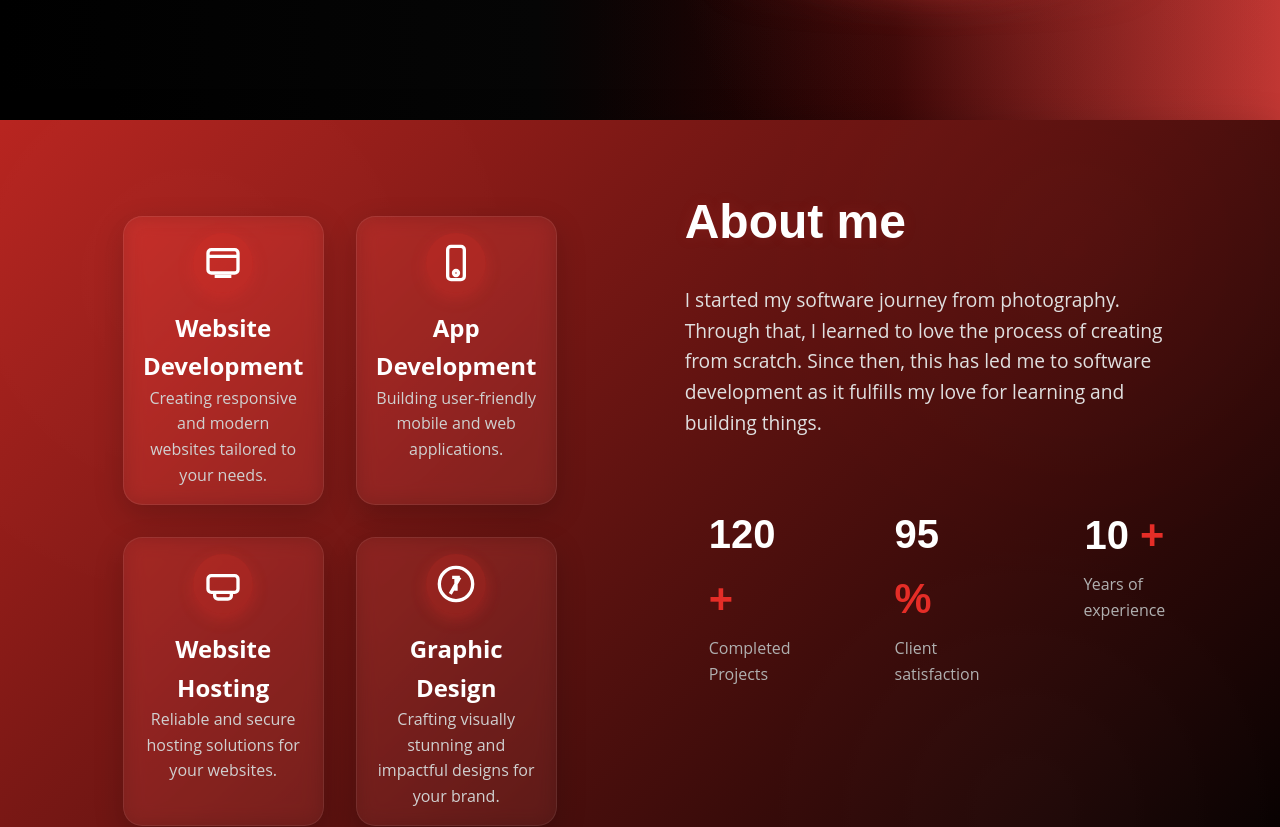
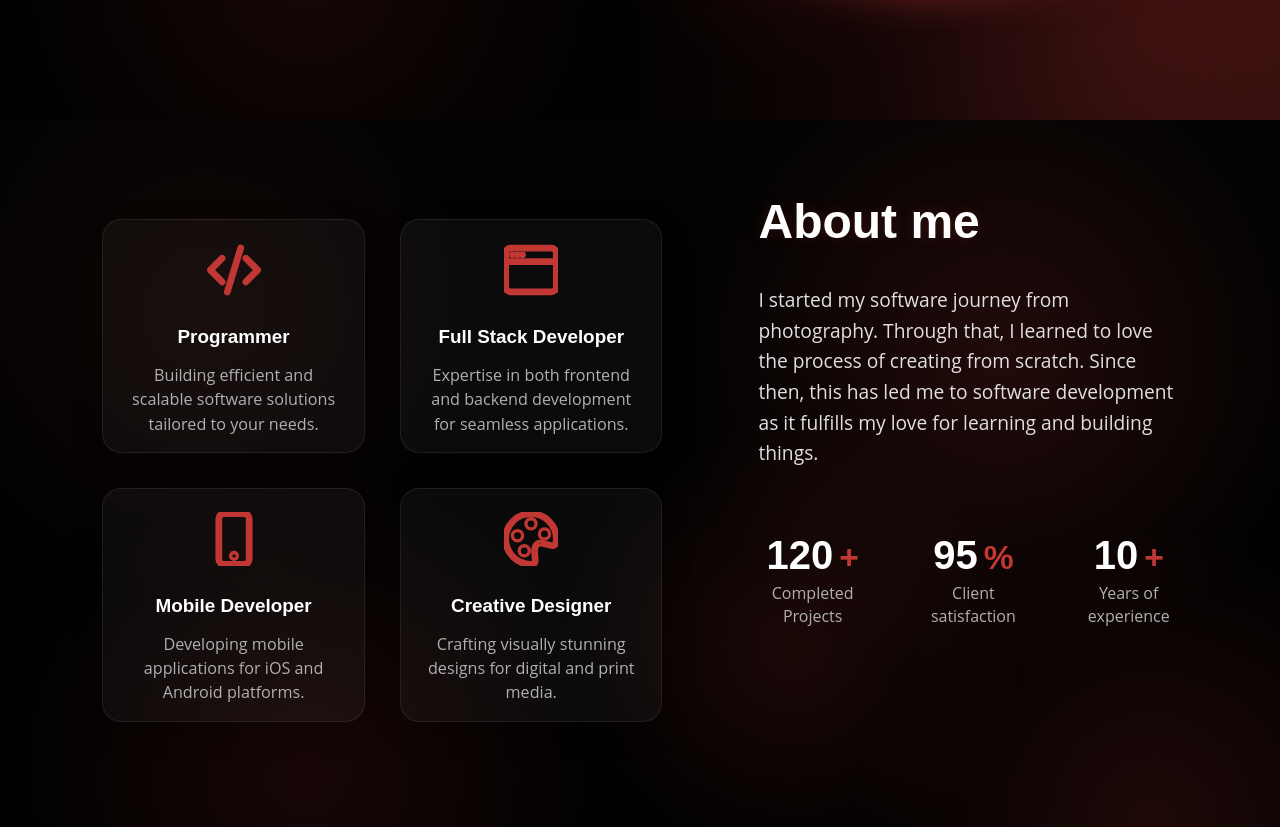
Before and after one commit to Malshii/Portfolio-v2, a Next.js app: page / in a window 1280 px wide. Shown: the part 680-1507 px from the top of the page. Built offline with nearby package versions, Linux system fonts and the light colour scheme.

Commit message:
updated about section

```diff
--- a/app/components/AboutSection.js
+++ b/app/components/AboutSection.js
@@ -8,82 +8,83 @@ export default function AboutSection() {
         <div className="about-services">
           <div className="about-service glass-card">
             <span className="about-icon">
-              {/* Website Development Icon */}
+              {/* Programmer Icon */}
               <svg
-                width="40"
-                height="40"
-                fill="none"
-                stroke="#fff"
-                strokeWidth="2"
-                viewBox="0 0 24 24"
+                xmlns="http://www.w3.org/2000/svg"
+                width="16"
+                height="16"
+                fill="currentColor"
+                class="bi bi-code-slash"
+                viewBox="0 0 16 16"
               >
-                <rect x="3" y="4" width="18" height="14" rx="2" />
-                <path d="M3 8h18M7 20h10" />
+                <path d="M10.478 1.647a.5.5 0 1 0-.956-.294l-4 13a.5.5 0 0 0 .956.294zM4.854 4.146a.5.5 0 0 1 0 .708L1.707 8l3.147 3.146a.5.5 0 0 1-.708.708l-3.5-3.5a.5.5 0 0 1 0-.708l3.5-3.5a.5.5 0 0 1 .708 0m6.292 0a.5.5 0 0 0 0 .708L14.293 8l-3.147 3.146a.5.5 0 0 0 .708.708l3.5-3.5a.5.5 0 0 0 0-.708l-3.5-3.5a.5.5 0 0 0-.708 0" />
               </svg>
             </span>
-            <span className="about-service-title">Website Development</span>
+            <span className="about-service-title">Programmer</span>
             <p className="about-service-description">
-              Creating responsive and modern websites tailored to your needs.
+              Building efficient and scalable software solutions tailored to
+              your needs.
             </p>
           </div>
           <div className="about-service glass-card">
             <span className="about-icon">
-              {/* App Development Icon */}
+              {/* Full Stack Developer Icon */}
               <svg
-                width="40"
-                height="40"
-                fill="none"
-                stroke="#fff"
-                strokeWidth="2"
-                viewBox="0 0 24 24"
+                xmlns="http://www.w3.org/2000/svg"
+                width="16"
+                height="16"
+                fill="currentColor"
+                class="bi bi-window"
+                viewBox="0 0 16 16"
               >
-                <rect x="7" y="2" width="10" height="20" rx="2" />
-                <circle cx="12" cy="18" r="1.5" />
+                <path d="M2.5 4a.5.5 0 1 0 0-1 .5.5 0 0 0 0 1m2-.5a.5.5 0 1 1-1 0 .5.5 0 0 1 1 0m1 .5a.5.5 0 1 0 0-1 .5.5 0 0 0 0 1" />
+                <path d="M2 1a2 2 0 0 0-2 2v10a2 2 0 0 0 2 2h12a2 2 0 0 0 2-2V3a2 2 0 0 0-2-2zm13 2v2H1V3a1 1 0 0 1 1-1h12a1 1 0 0 1 1 1M2 14a1 1 0 0 1-1-1V6h14v7a1 1 0 0 1-1 1z" />
               </svg>
             </span>
-            <span className="about-service-title">App Development</span>
+            <span className="about-service-title">Full Stack Developer</span>
             <p className="about-service-description">
-              Building user-friendly mobile and web applications.
+              Expertise in both frontend and backend development for seamless
+              applications.
             </p>
           </div>
           <div className="about-service glass-card">
             <span className="about-icon">
-              {/* Website Hosting Icon */}
+              {/* Mobile Developer Icon */}
               <svg
-                width="40"
-                height="40"
-                fill="none"
-                stroke="#fff"
-                strokeWidth="2"
-                viewBox="0 0 24 24"
+                xmlns="http://www.w3.org/2000/svg"
+                width="16"
+                height="16"
+                fill="currentColor"
+                class="bi bi-phone"
+                viewBox="0 0 16 16"
               >
-                <rect x="3" y="7" width="18" height="10" rx="2" />
-                <path d="M7 17v2a2 2 0 0 0 2 2h6a2 2 0 0 0 2-2v-2" />
+                <path d="M11 1a1 1 0 0 1 1 1v12a1 1 0 0 1-1 1H5a1 1 0 0 1-1-1V2a1 1 0 0 1 1-1zM5 0a2 2 0 0 0-2 2v12a2 2 0 0 0 2 2h6a2 2 0 0 0 2-2V2a2 2 0 0 0-2-2z" />
+                <path d="M8 14a1 1 0 1 0 0-2 1 1 0 0 0 0 2" />
               </svg>
             </span>
-            <span className="about-service-title">Website Hosting</span>
+            <span className="about-service-title">Mobile Developer</span>
             <p className="about-service-description">
-              Reliable and secure hosting solutions for your websites.
+              Developing mobile applications for iOS and Android platforms.
             </p>
           </div>
           <div className="about-service glass-card">
             <span className="about-icon">
-              {/* Graphic Design Icon */}
+              {/* Creative Designer Icon */}
               <svg
-                width="40"
-                height="40"
-                fill="none"
-                stroke="#fff"
-                strokeWidth="2"
-                viewBox="0 0 24 24"
+                xmlns="http://www.w3.org/2000/svg"
+                width="16"
+                height="16"
+                fill="currentColor"
+                class="bi bi-palette"
+                viewBox="0 0 16 16"
               >
-                <circle cx="12" cy="12" r="10" />
-                <path d="M14.31 8l-5.74 9.94M9.69 8h4.62M12 8v8" />
+                <path d="M8 5a1.5 1.5 0 1 0 0-3 1.5 1.5 0 0 0 0 3m4 3a1.5 1.5 0 1 0 0-3 1.5 1.5 0 0 0 0 3M5.5 7a1.5 1.5 0 1 1-3 0 1.5 1.5 0 0 1 3 0m.5 6a1.5 1.5 0 1 0 0-3 1.5 1.5 0 0 0 0 3" />
+                <path d="M16 8c0 3.15-1.866 2.585-3.567 2.07C11.42 9.763 10.465 9.473 10 10c-.603.683-.475 1.819-.351 2.92C9.826 14.495 9.996 16 8 16a8 8 0 1 1 8-8m-8 7c.611 0 .654-.171.655-.176.078-.146.124-.464.07-1.119-.014-.168-.037-.37-.061-.591-.052-.464-.112-1.005-.118-1.462-.01-.707.083-1.61.704-2.314.369-.417.845-.578 1.272-.618.404-.038.812.026 1.16.104.343.077.702.186 1.025.284l.028.008c.346.105.658.199.953.266.653.148.904.083.991.024C14.717 9.38 15 9.161 15 8a7 7 0 1 0-7 7" />
               </svg>
             </span>
-            <span className="about-service-title">Graphic Design</span>
+            <span className="about-service-title">Creative Designer</span>
             <p className="about-service-description">
-              Crafting visually stunning and impactful designs for your brand.
+              Crafting visually stunning designs for digital and print media.
             </p>
           </div>
         </div>
--- a/app/styles/about.css
+++ b/app/styles/about.css
@@ -5,9 +5,12 @@
   width: 100%;
   margin: 0 auto;
   box-sizing: border-box;
-  background: linear-gradient(135deg, rgba(229, 45, 39, 0.8), rgba(0, 0, 0, 0.8));
-  box-shadow: 0 15px 40px rgba(0, 0, 0, 0.3);
+  background: transparent;
   min-height: 100svh;
+  --about-card-accent: #c13733;
+  --about-card-bg: #151515;
+  --about-card-fg: #fff;
+  --about-card-muted: #b0b0b0;
 }
 .about-container {
   display: flex;
@@ -22,52 +25,86 @@
 .about-services {
   display: grid;
   grid-template-columns: repeat(2, 1fr);
-  gap: 2rem;
-  padding: 2rem;
+  gap: 2.2rem;
+  padding: 2.2rem 0;
   justify-content: center;
 }
 
 .about-service {
+  display: flex;
+  flex-direction: column;
+  align-items: center;
+  justify-content: center;
   text-align: center;
-  padding: 2rem;
-  border-radius: 1.2rem;
-  background: rgba(255, 255, 255, 0.1);
-  border: 1px solid rgba(255, 255, 255, 0.2);
-  backdrop-filter: blur(15px);
-  -webkit-backdrop-filter: blur(15px);
-  box-shadow: 0 10px 30px rgba(0, 0, 0, 0.25);
-  transition: transform 0.3s ease, box-shadow 0.3s ease;
+  padding: 2.2rem 1.2rem 2rem 1.2rem;
+  border-radius: 1.3rem;
+  background: var(--about-card-bg);
+  border: 2px solid transparent;
+  box-shadow:
+    0 4px 18px 0 rgba(0, 0, 0, 0.1),
+    0 1.5px 6px 0 rgba(0, 0, 0, 0.06);
+  transition:
+    transform 0.22s cubic-bezier(0.4, 2, 0.6, 1),
+    box-shadow 0.22s;
+  min-width: 210px;
+  min-height: 210px;
 }
 
 .about-service:hover {
-  transform: translateY(-10px);
-  box-shadow: 0 20px 40px rgba(0, 0, 0, 0.4);
-  border-color: rgba(229, 45, 39, 0.5);
+  transform: translateY(-8px) scale(1.03);
+  border-color: var(--about-card-accent);
+  box-shadow:
+    0 0 0 0 var(--about-card-accent),
+    0 8px 32px rgba(193,55,51,0.10),
+    0 2px 8px rgba(0,0,0,0.10),
+    8px 12px 0 -4px var(--about-card-accent);
 }
 
+.about-service:hover::before {
+  content: "";
+  position: absolute;
+  z-index: -1;
+  left: 10px;
+  top: 10px;
+  right: -10px;
+  bottom: -10px;
+  border-radius: 1.3rem;
+  background: linear-gradient(120deg, var(--about-card-accent) 60%, transparent 100%);
+  opacity: 0.18;
+  filter: blur(2px);
+}
 .about-icon {
-  margin: 0 auto 1rem;
-  width: 60px;
-  height: 60px;
+  margin: 0 auto 1.1rem;
+  width: 68px;
+  height: 68px;
   display: flex;
   align-items: center;
   justify-content: center;
-  background: rgba(229, 45, 39, 0.2);
+  background: none;
   border-radius: 50%;
-  box-shadow: 0 5px 15px rgba(229, 45, 39, 0.3);
+  box-shadow: none;
 }
 
+.about-icon svg {
+  width: 54px;
+  height: 54px;
+  stroke: var(--about-card-accent) !important;
+  color: var(--about-card-accent) !important;
+  fill: none;
+}
 .about-service-title {
-  font-size: 1.5rem;
-  font-weight: bold;
+  font-size: 1.18rem;
+  font-weight: 700;
   margin-bottom: 0.5rem;
-  color: #fff;
+  color: var(--about-card-fg);
+  font-family: "Montserrat", "Montserrat Fallback", sans-serif;
 }
 
 .about-service-description {
-  font-size: 1rem;
-  color: #d0d0d0;
-  line-height: 1.6;
+  font-size: 1.01rem;
+  color: var(--about-card-muted);
+  line-height: 1.5;
+  margin-top: 0.2rem;
 }
 
 .about-content {
@@ -77,13 +114,14 @@
 .about-title {
   font-size: 3rem;
   font-weight: 600;
-  font-family: 'Montserrat', 'Montserrat Fallback', sans-serif;
+  font-family: "Montserrat", "Montserrat Fallback", sans-serif;
   margin-bottom: 1.5rem;
   color: #fff;
 }
 .about-description {
   font-size: 1.2rem;
-  font-family: 'Open Sans', 'Open Sans Fallback', Roboto, 'Roboto Fallback', sans-serif;
+  font-family:
+    "Open Sans", "Open Sans Fallback", Roboto, "Roboto Fallback", sans-serif;
   color: #e0e0e0;
   margin-bottom: 2.5rem;
   max-width: 520px;
@@ -97,24 +135,32 @@
   display: flex;
   flex-direction: column;
   align-items: center;
-  padding: 1.5rem;
+  padding: 1.5rem 0.5rem;
 }
 .about-stat-number {
+  display: flex;
+  align-items: baseline;
+  justify-content: center;
   font-size: 2.5rem;
   font-weight: 800;
   color: #fff;
-  font-family: 'Montserrat', 'Montserrat Fallback', sans-serif;
+  font-family: "Montserrat", "Montserrat Fallback", sans-serif;
+  line-height: 1.1;
 }
 .about-stat-accent {
-  color: #e52d27;
-  font-size: 2.6rem;
+  color: #c13733;
+  font-size: 2.1rem;
   font-weight: 800;
+  margin-left: 0.18em;
 }
 .about-stat-label {
+  display: block;
   font-size: 1rem;
   color: #b0b0b0;
-  margin-top: 0.2rem;
-  font-family: 'Open Sans', 'Open Sans Fallback', Roboto, 'Roboto Fallback', sans-serif;
+  margin-top: 0.32rem;
+  font-family: "Open Sans", "Open Sans Fallback", Roboto, "Roboto Fallback", sans-serif;
+  text-align: center;
+  line-height: 1.4;
 }
 @media (max-width: 900px) {
   .about-container {
@@ -124,7 +170,6 @@
   }
   .about-services {
     flex-direction: row;
-    border-top: 4px solid #e52d27;
     padding-left: 0;
     padding-top: 2rem;
     min-width: unset;
--- a/app/styles/base.css
+++ b/app/styles/base.css
@@ -13,25 +13,18 @@ body {
   min-height: 100vh;
   overflow-x: hidden;
   color: var(--soft-white);
-  background:
-    radial-gradient(
-      circle at 15% 20%,
-      rgba(255, 255, 255, 0.08) 0%,
-      transparent 32%
-    ),
-    radial-gradient(
-      circle at 84% 16%,
-      rgba(193, 55, 51, 0.24) 0%,
-      transparent 26%
-    ),
-    radial-gradient(
-      circle at 80% 86%,
-      rgba(160, 160, 160, 0.15) 0%,
-      transparent 24%
-    ),
-    linear-gradient(135deg, var(--space-black), var(--cosmic-navy));
+  background: var(--page-theme-bg);
+  background-repeat: no-repeat;
+  background-size: cover;
+  background-attachment: fixed;
   font-family: var(--font-open-sans), var(--font-roboto), sans-serif;
   line-height: 1.6;
+}
+
+@media (max-width: 980px) {
+  body {
+    background-attachment: scroll;
+  }
 }
 
 a {
```
Also changed, not shown: app/styles/hero.css (+28 -27 lines), app/styles/variables.css (+28 -0 lines).
